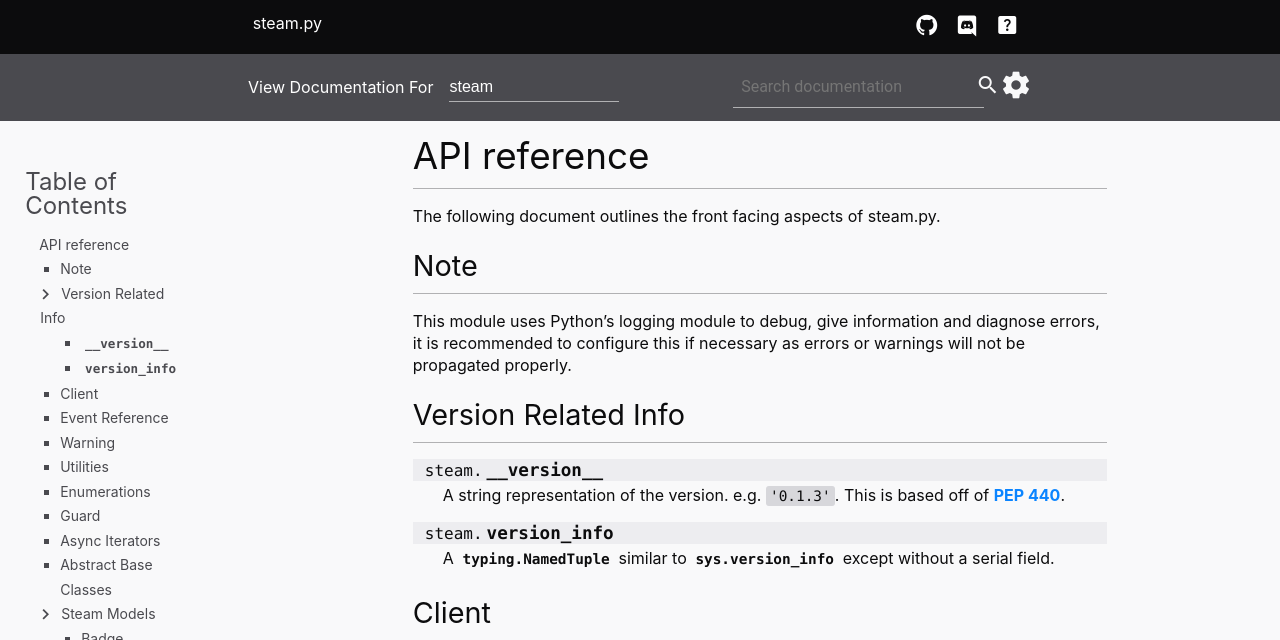
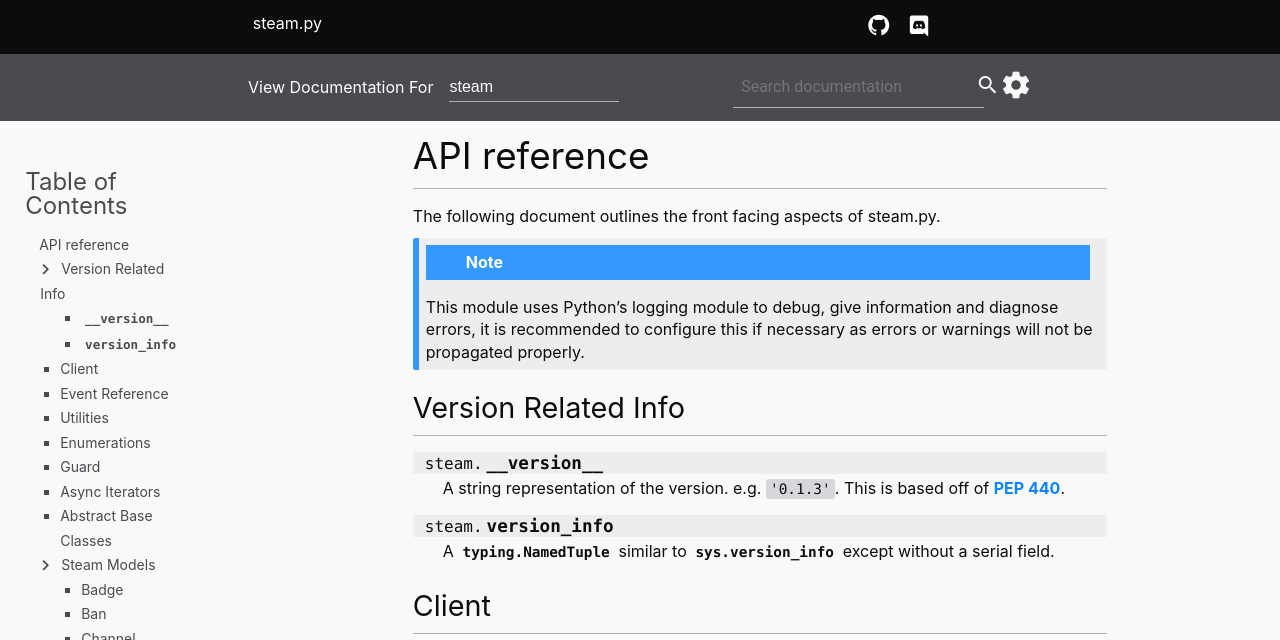
Before and after one commit to Gobot1234/steam.py, a Sphinx documentation site: the page built from docs/api.rst, in a window 1280 px wide and 900 px high, cut to the strip 0-640 px from the top of the window. Built offline with Sphinx 7.4.7, drawn with Linux system fonts in a browser that asks for light colours; the version number is read from the project's files by our own code; some of the changed text lies outside the part shown.

Commit message:
Couple of doc improvements

```diff
--- a/docs/_templates/layout.html
+++ b/docs/_templates/layout.html
@@ -68,7 +68,7 @@ DEALINGS IN THE SOFTWARE.
         <a href="{{ pathto(master_doc)|e }}" class="main-heading">{{ project }}</a>
         <a href="{{ repository }}" title="GitHub"><span class="material-icons custom-icons">github</span></a>
         <a href="{{ discord_invite }}" title="Discord"><span class="material-icons custom-icons">discord</span></a>
-        <a href="{{ pathto('faq') }}" title="FAQ"><span class="material-icons">help_center</span></a>
+        <a href="{{ pathto('faq') }}" title="FAQ"><span class="material-icons">faq</span></a>
         {#- If we have more links we can put them here #}
         <a onclick="mobileSearch.open();" title="{{ _('Search') }}" id="open-search" class="mobile-only"
           ><span class="material-icons">search</span></a
--- a/docs/api.rst
+++ b/docs/api.rst
@@ -5,10 +5,9 @@ API reference
 
 The following document outlines the front facing aspects of steam.py.
 
-Note
-----
-This module uses Python's logging module to debug, give information and diagnose errors, it is recommended to
-configure this if necessary as errors or warnings will not be propagated properly.
+.. note::
+    This module uses Python's logging module to debug, give information and diagnose errors, it is recommended to
+    configure this if necessary as errors or warnings will not be propagated properly.
 
 Version Related Info
 ---------------------
@@ -69,11 +68,10 @@ through subclassing :class:`Client` and overriding the specific events. For exam
 If an event handler raises an exception, :func:`on_error` will be called
 to handle it, which defaults to print a traceback and ignoring the exception.
 
-Warning
--------
 
-All the events must be a |coroutine_link|_. If they aren't, a :exc:`TypeError` will be raised. In order to turn a
-function into a coroutine they must be ``async def`` functions.
+.. warning::
+    All the events must be a |coroutine_link|_. If they aren't, a :exc:`TypeError` will be raised. In order to turn a
+    function into a coroutine they must be ``async def`` functions.
 
 .. automethod:: Client.on_connect
 
--- a/docs/conf.py
+++ b/docs/conf.py
@@ -54,7 +54,7 @@ rst_prolog = """
 .. |maybecoro| replace:: This function *could be a* |coroutine_link|_.
 .. |coroutine_link| replace:: *coroutine*
 .. _coroutine_link: https://docs.python.org/3/library/asyncio-task.html#coroutine
-.. |maybecallabledeco| replace:: This decorator *could be callable*.
+.. |maybecallabledeco| replace:: This decorator *could be called*.
 """
 
 # Add any paths that contain templates here, relative to this directory.
--- a/docs/quickstart.rst
+++ b/docs/quickstart.rst
@@ -52,7 +52,7 @@ It looks something like this:
     import steam
 
     class MyClient(steam.Client):
-        async def on_ready() -> None:
+        async def on_ready(self) -> None:
             print(f"We have logged in as {self.user}")
 
         async def on_message(self, message: steam.Message) -> None:
@@ -100,7 +100,7 @@ Since code like this is so common steam.py comes with a powerful commands extens
 
 
     class MyBot(commands.Bot):
-        async def on_ready() -> None:
+        async def on_ready(self) -> None:
             print(f"We have logged in as {self.user}")
 
         @commands.command
```
